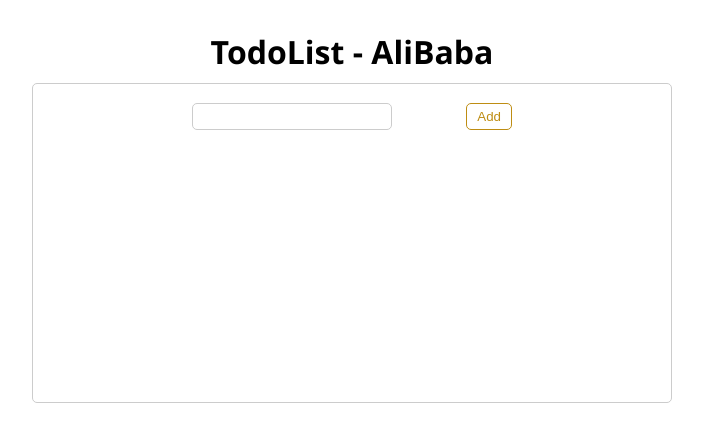
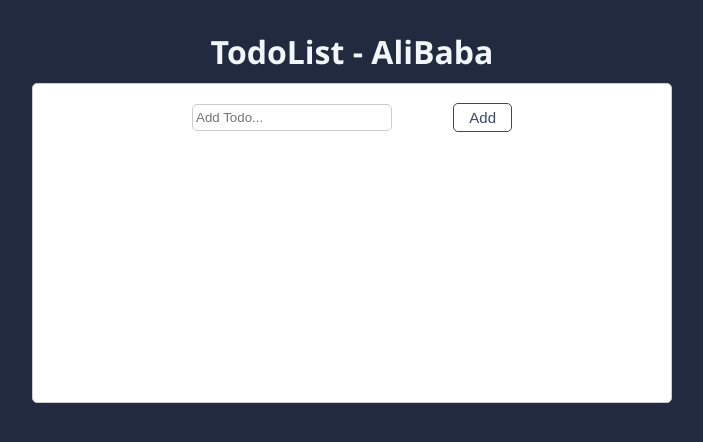
Before and after one commit to MahdiHosseinizade/TodoApp-vue, a Vue app in the folder ToDoApp/: page / in a window 1280 px wide. Shown: the top 442 px of the page, without its empty margins (288-991 px from the left). Built offline with nearby package versions, Linux system fonts and the light colour scheme.

Commit message:
style(TodoApp): add color pallete

```diff
--- a/ToDoApp/src/components/TodoForm.vue
+++ b/ToDoApp/src/components/TodoForm.vue
@@ -1,6 +1,6 @@
 <template>
   <form class="formControl" @submit="submitHandler">
-    <input type="text" v-model="todo" />
+    <input placeholder="Add Todo..." type="text" v-model="todo" />
     <button class="addBtn" type="submit">Add</button>
   </form>
 </template>
@@ -57,16 +57,17 @@
 }
 
 .addBtn{
-  color: rgb(190, 141, 19);
+  color: #394867;
     background-color: #fff;
-    border: 1px solid rgb(190, 141, 19);
+    border: 1px solid #394867;
     border-radius: 5px;
     outline: none;
-    padding: 5px 10px;
+    padding: 5px 15px;
     cursor: pointer;
+    font-size: 15px;
 }
 .addBtn:hover{
-  background-color: rgb(190, 141, 19);
+  background-color: #394867;
   color: white;
 }
 </style>
--- a/ToDoApp/src/components/TodoList.vue
+++ b/ToDoApp/src/components/TodoList.vue
@@ -34,7 +34,7 @@
 }
 .completed{
     text-decoration: line-through;
-    color: #804040;
+    color: #9BA4B5
 }
 .removeBtn{
     color: crimson;
--- a/ToDoApp/src/style.css
+++ b/ToDoApp/src/style.css
@@ -4,7 +4,9 @@
     margin: 0;
     font-family: sans-serif;
 }
-
+body{
+    background-color: #212A3E;
+}
 .App{
     width: 100vw;
     display: flex;
@@ -13,6 +15,7 @@
     margin-top: 20px;
     padding: 10px;
     font-family: 'Segoe UI', Tahoma, Geneva, Verdana, sans-serif;
+    color: #F1F6F9;
 }
 
 .App h1{
```
